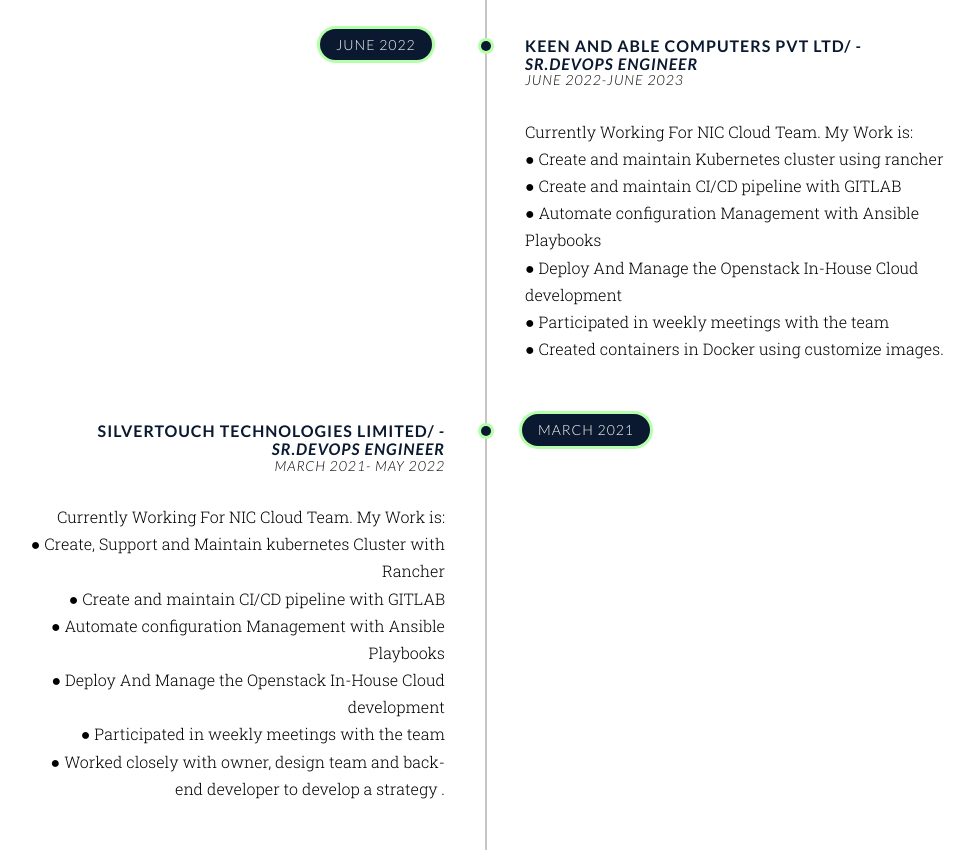
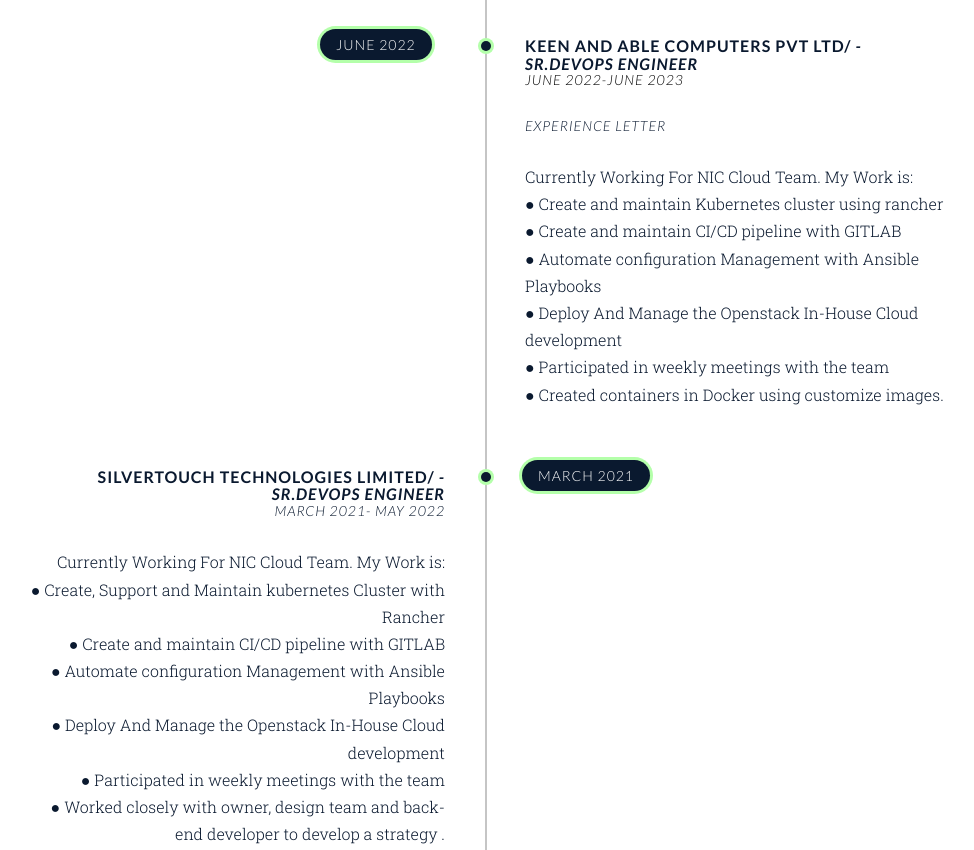
Before and after one commit to vineetkumar03/vineetkumar03.github.io, a plain HTML site: page index.html in a window 1280 px wide. Shown: the part 4463-5313 px from the top of the page, without its empty margins (155-1129 px from the left). Drawn offline with nearby package versions, Linux system fonts and the light colour scheme.

Commit message:
Update index.html for upload exp letter
Update index.html for upload exp letter

```diff
--- a/index.html
+++ b/index.html
@@ -331,7 +331,7 @@
                 <li>
                     <div class="content">
                       <h3>Keen and Able Computers Pvt Ltd/ <i> - Sr.DevOps Engineer</i></h3>
-                      <h5><em>June 2022-June 2023</em></h5>
+                      <h5><em>June 2022-June 2023</em></h5><h5><em><a href="keen_and_able_experience_letter_1_YR.pdf" target="_blank">Experience Letter</em></h5>
                       <p>Currently Working For NIC Cloud Team. My Work is:<br>
 		         ● Create and maintain Kubernetes cluster using rancher<br>
 		         ● Create and maintain CI/CD pipeline with GITLAB <br>
```
